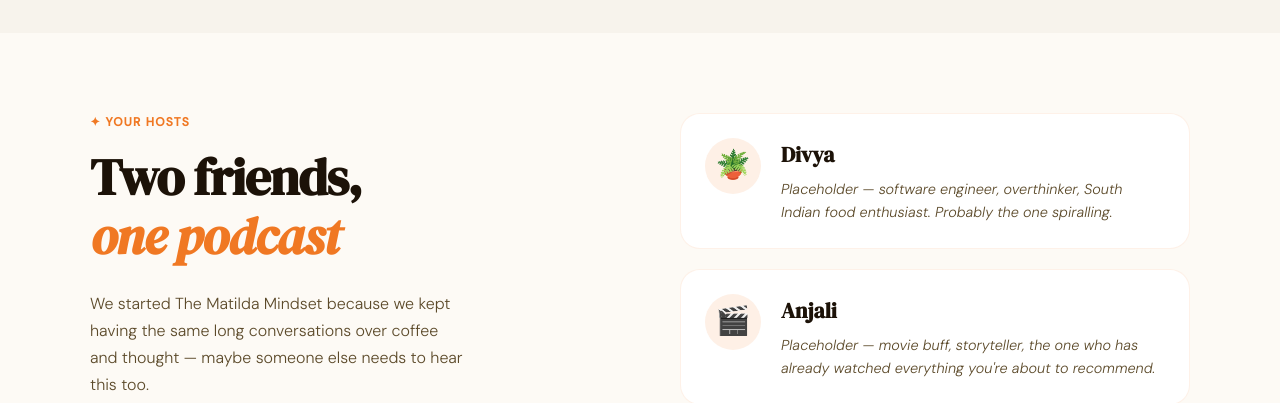
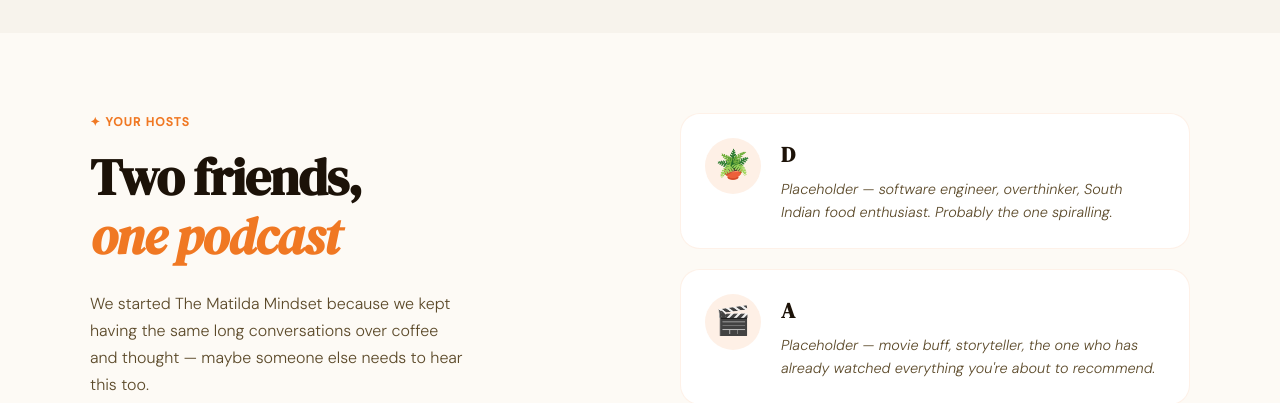
Before and after one commit to divdiv8/the-matilda-mindset, a React (Vite) app: page / in a window 1280 px wide. Shown: the part 1600-2003 px from the top of the page. Built offline with nearby package versions, Linux system fonts and the light colour scheme.

Commit message:
Shorten names in hosts array

```diff
--- a/src/data.ts
+++ b/src/data.ts
@@ -35,12 +35,12 @@ export const episodes: Episode[] = [
 
 export const hosts: Host[] = [
   {
-    name: "Divya",
+    name: "D",
     emoji: "🪴",
     bio: "Placeholder — software engineer, overthinker, South Indian food enthusiast. Probably the one spiralling.",
   },
   {
-    name: "Anjali",
+    name: "A",
     emoji: "🎬",
     bio: "Placeholder — movie buff, storyteller, the one who has already watched everything you're about to recommend.",
   },
```
